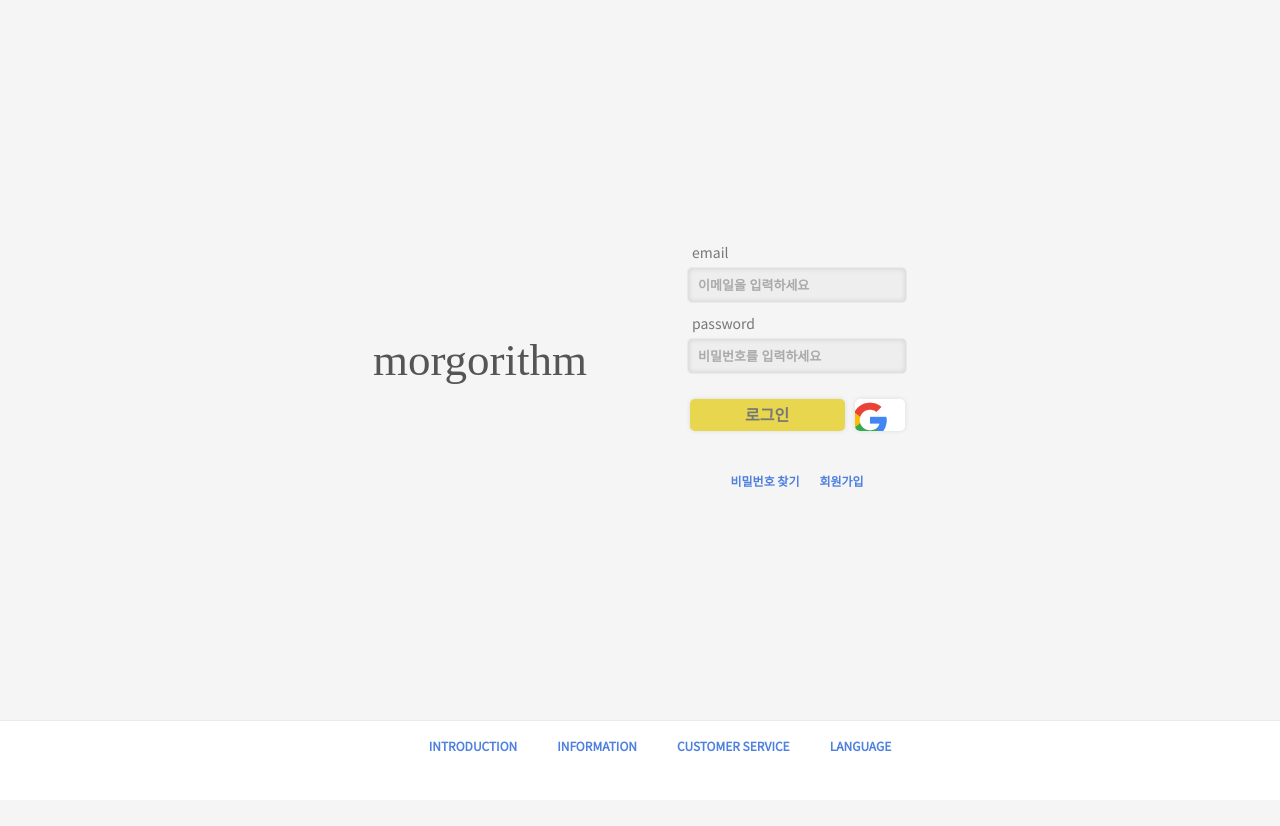
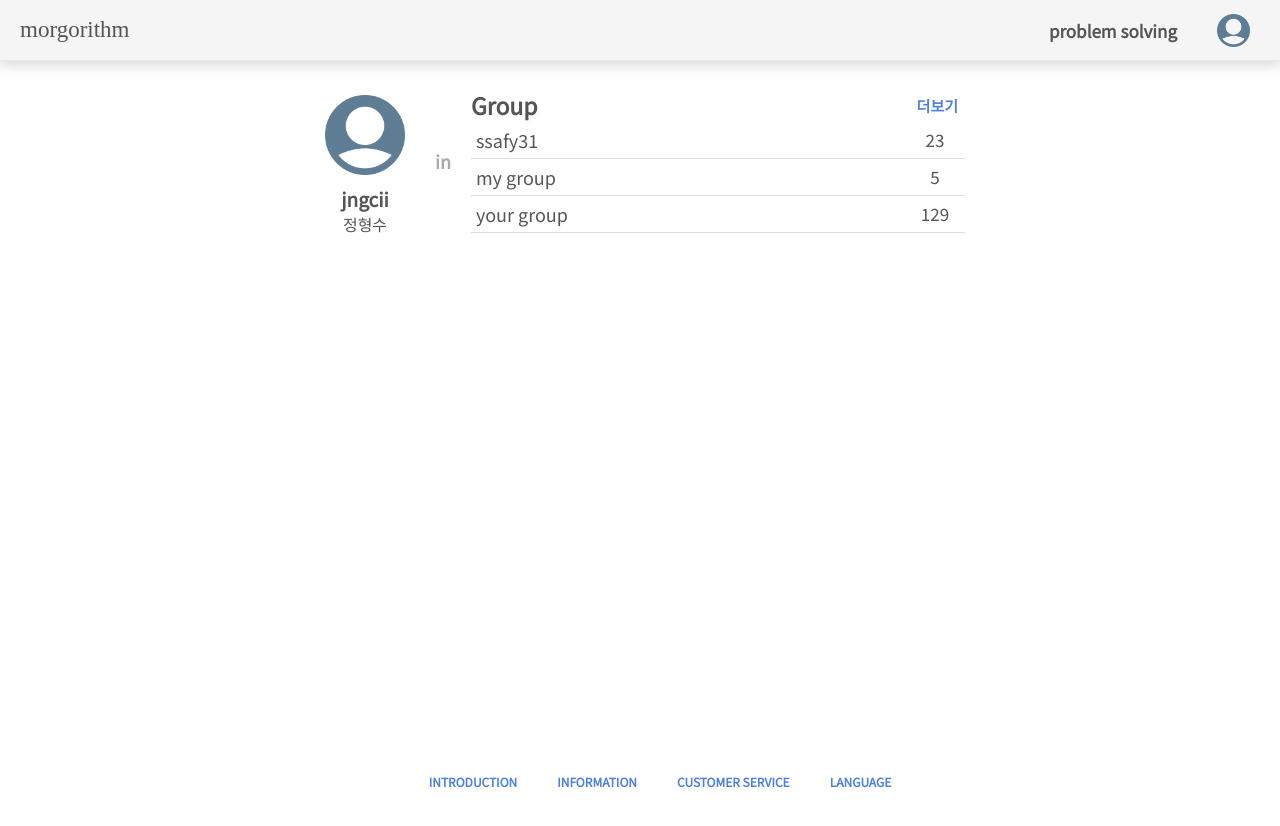
Before and after one commit to jngcii/morgorithm-client, a React app: page / in a window 1280 px wide. Shown: the top 826 px of the page. Before the commit the page ends 800 px from the top, so only its background shows below. Built offline with nearby package versions, Linux system fonts and the light colour scheme; a web font is replaced by a local one.

Commit message:
Add user section component

```diff
--- a/src/Components/AppContainer/index.js
+++ b/src/Components/AppContainer/index.js
@@ -7,7 +7,7 @@ import Footer from "../Footer";
 const cx = classNames.bind(styles);
 
 export default () => {
-  const [isLoggedIn, setIsLoggedIn] = useState(false);
+  const [isLoggedIn, setIsLoggedIn] = useState(true);
 
   return (
     <div className={cx("wrapper")}>
--- a/src/Components/Nav/styles.module.scss
+++ b/src/Components/Nav/styles.module.scss
@@ -8,7 +8,7 @@ nav {
   background-color: $bgColor;
   position: fixed;
   top: 0;
-  // box-shadow: 0 0 15px 2px rgba(0, 0, 0, 0.2);
+  box-shadow: 0 0 15px 2px rgba(0, 0, 0, 0.2);
   border-bottom-style: solid;
   border-bottom-color: #EAEAEA;
   border-bottom-width: 1px;
--- a/src/Components/NavList/index.js
+++ b/src/Components/NavList/index.js
@@ -5,7 +5,7 @@ const cx = classNames.bind(styles);
 
 const Profile = () => (
   <div className={cx("navProfile")}>
-    <img src={require("../../assets/no-profile.png")} style={{tintColor:"#aaa"}} />
+    <img src={require("../../assets/no-profile.png")} draggable={false} />
   </div>
 );
 
--- /dev/null
+++ b/src/Components/SectionUser/index.js
@@ -0,0 +1,34 @@
+import React from "react";
+import classNames from "classnames/bind";
+import styles from "./styles.module.scss";
+import GroupLine from "../GroupLine";
+const cx = classNames.bind(styles);
+
+export default () => (
+  <div className={cx("wrapper")}>
+    <div className={cx("user")}>
+      <img src={require("../../assets/no-profile.png")} draggable={false} />
+      <div className={cx("username")}>jngcii</div>
+      <div className={cx("name")}>정형수</div>
+    </div>
+
+    <span className={cx("in")}>in</span>
+
+    <div className={cx("group")}>
+      <span className={cx("title")}>Group</span>
+      <span className={cx("more")}>더보기</span>
+      <div className={cx("list")}>
+
+        <div className={cx("line")}>
+          <GroupLine name={"ssafy31"} count={23} />
+        </div>
+        <div className={cx("line")}>
+          <GroupLine name={"my group"} count={5} />
+        </div>
+        <div className={cx("line")}>
+          <GroupLine name={"your group"} count={129} />
+        </div>
+      </div>
+    </div>
+  </div>
+);
--- /dev/null
+++ b/src/Components/SectionUser/styles.module.scss
@@ -0,0 +1,60 @@
+@import "src/Styles/utils.scss";
+
+.wrapper {
+    display: flex;
+    align-items: center;
+    @include sectionWidth();
+
+    .user {
+        img {
+            display: block;
+            width: 80px;
+            margin: 10px;
+        }
+        div {
+            text-align: center;
+        }
+        .username {
+            font-size: 19px;
+            font-weight: 600;
+        }
+        .name {
+            font-size: 16px;
+            font-weight: 500;
+        }
+    }
+
+    .in {
+        font-size: 18px;
+        font-weight: 700;
+        color: $lightGreyColor;
+        margin: 20px;
+    }
+}
+
+.group {
+    height: 100%;
+    flex: 1;
+
+    .title {
+        font-size: 23px;
+        font-weight: 600;
+    }
+    .more {
+        @include clickable();
+        float: right;
+        margin: 7px;
+        font-size: 15px;
+        font-weight: 700;
+        color: $darkBlueColor;
+    }
+
+    .list {
+        .line {
+            width: 100%;
+            border-bottom-style: solid;
+            border-bottom-width: 1px;
+            border-bottom-color: $brightGreyColor;
+        }
+    }
+}
--- a/src/styles/utils.scss
+++ b/src/styles/utils.scss
@@ -10,6 +10,12 @@ $darkBlueColor: #4e80de;
 $redColor: #e62c47;
 
 $authInputWidth: 220px;
+
+@mixin sectionWidth {
+  margin: 0 auto;
+  padding: 25px;
+  width: 650px;
+}
 
 @mixin clickable {
   user-select: none;
```
Also changed, not shown: src/Components/InputMore/index.js (+0 -14 lines).
